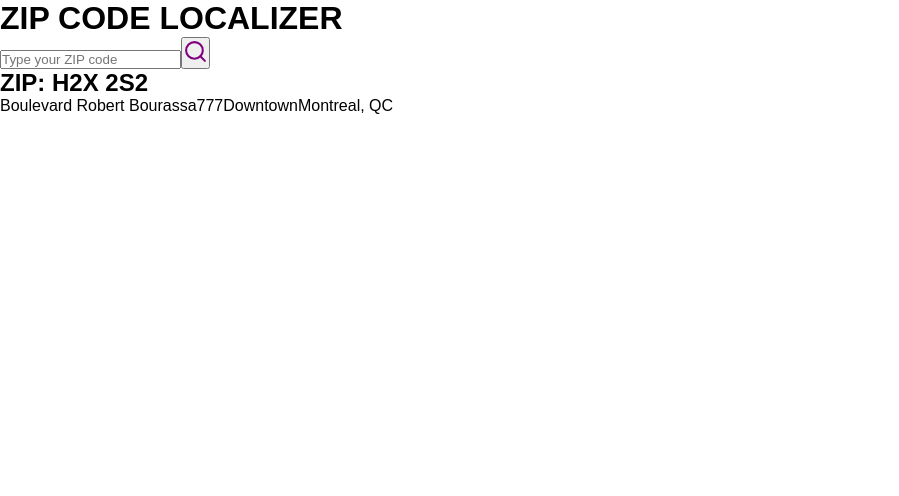
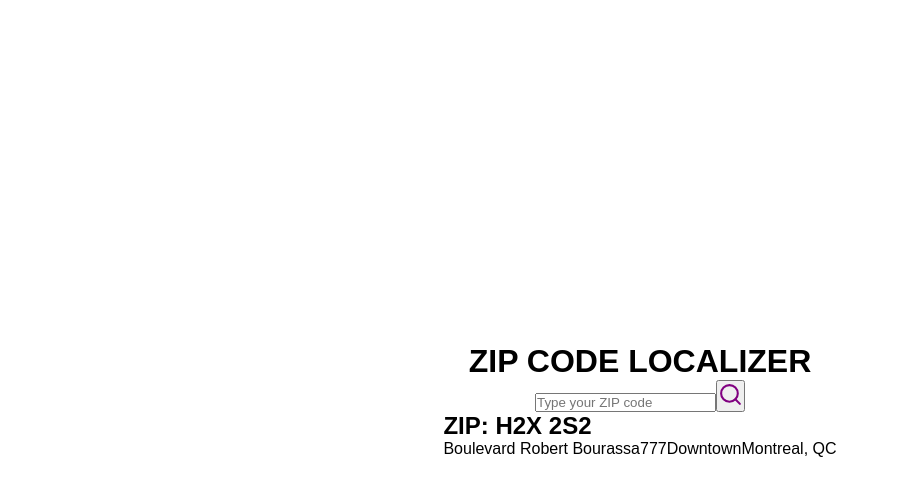
Before and after one commit to marcelovsk1/react-one, a React (Create React App) app in the folder localizer/: page / in a window 1280 px wide. Shown: the top 496 px of the page, without its empty margins (0-899 px from the left). Built offline with nearby package versions, Linux system fonts and the light colour scheme.

Commit message:
working on

```diff
--- a/localizer/src/styles.css
+++ b/localizer/src/styles.css
@@ -0,0 +1,7 @@
+.container {
+  height: 100vh;
+  display: flex;
+  justify-content: center;
+  align-items: center;
+  flex-direction: column;
+}
```
